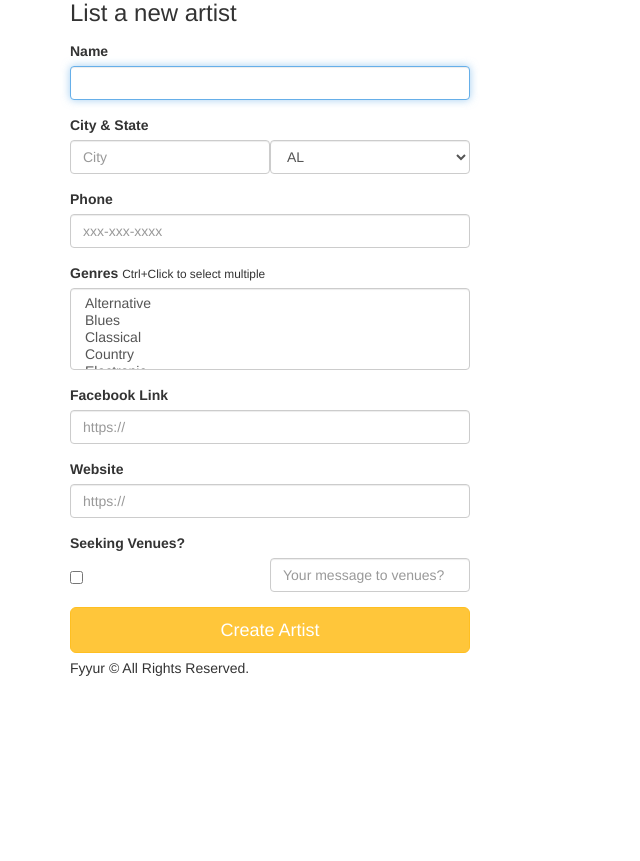
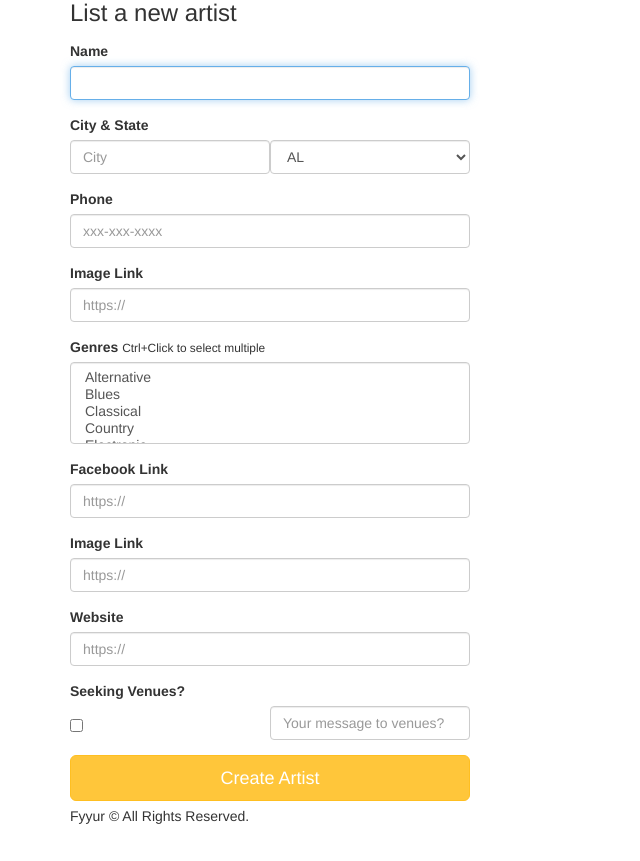
Before and after one commit to t-lanigan/fyyr-app, a Flask app: page /artists/create in a window 1280 px wide. Shown: the part 95-956 px from the top of the page, without its empty margins (0-640 px from the left). Before the commit the page ends 771 px from the top, so only its background shows below. Run offline with Flask 2, Linux system fonts and the light colour scheme; some libraries are stand-ins or nearby versions.

Commit message:
fixed image adding

```diff
--- a/templates/forms/edit_artist.html
+++ b/templates/forms/edit_artist.html
@@ -23,6 +23,10 @@
           <label for="phone">Phone</label>
           {{ form.phone(class_ = 'form-control', value=artist.phone, autofocus = true) }}
         </div>
+        <div class="form-group">
+        <label for="image_link">Image Link</label>
+        {{ form.image_link(class_ = 'form-control', value=artist.image_link, autofocus = true) }}
+      </div>
       <div class="form-group">
         <label for="genres">Genres</label>
         <small>Ctrl+Click to select multiple</small>
--- a/templates/forms/edit_venue.html
+++ b/templates/forms/edit_venue.html
@@ -22,6 +22,10 @@
       <div class="form-group">
         <label for="address">Address</label>
         {{ form.address(class_ = 'form-control', value=venue.address, autofocus = true) }}
+      </div>
+      <div class="form-group">
+        <label for="image_link">Image Link</label>
+        {{ form.image_link(class_ = 'form-control', value=venue.image_link, autofocus = true) }}
       </div>
       <div class="form-group">
           <label for="phone">Phone</label>
--- a/templates/forms/new_artist.html
+++ b/templates/forms/new_artist.html
@@ -23,6 +23,10 @@
           <label for="phone">Phone</label>
           {{ form.phone(class_ = 'form-control', placeholder='xxx-xxx-xxxx', autofocus = true) }}
         </div>
+        <div class="form-group">
+        <label for="image_link">Image Link</label>
+        {{ form.image_link(class_ = 'form-control', placeholder='https://', autofocus = true) }}
+      </div>
       <div class="form-group">
         <label for="genres">Genres</label>
         <small>Ctrl+Click to select multiple</small>
@@ -33,6 +37,10 @@
         {{ form.facebook_link(class_ = 'form-control', placeholder='https://', autofocus = true) }}
       </div>
         <div class="form-group">
+        <label for="image_link">Image Link</label>
+        {{ form.image_link(class_ = 'form-control', placeholder='https://', autofocus = true) }}
+      </div>
+      <div class="form-group">
         <label for="genres">Website</label>
         {{ form.website(class_ = 'form-control', placeholder='https://', autofocus = true) }}
       </div>
--- a/templates/forms/new_venue.html
+++ b/templates/forms/new_venue.html
@@ -22,6 +22,10 @@
       <div class="form-group">
         <label for="address">Address</label>
         {{ form.address(class_ = 'form-control', autofocus = true) }}
+      </div>
+        <div class="form-group">
+        <label for="image_link">Image Link</label>
+        {{ form.image_link(class_ = 'form-control', placeholder='https://', autofocus = true) }}
       </div>
       <div class="form-group">
           <label for="phone">Phone</label>
--- a/templates/pages/show_artist.html
+++ b/templates/pages/show_artist.html
@@ -40,7 +40,7 @@
 		{% endif %}
 	</div>
 	<div class="col-sm-6">
-		<img src="{{ artist.image_link }}" alt="Venue Image" />
+		<img src="{{ artist.image_link }}" alt="Artist Image" />
 	</div>
 </div>
 <section>
```
